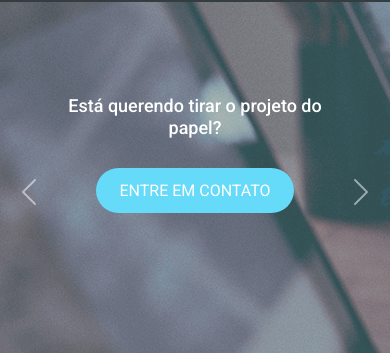
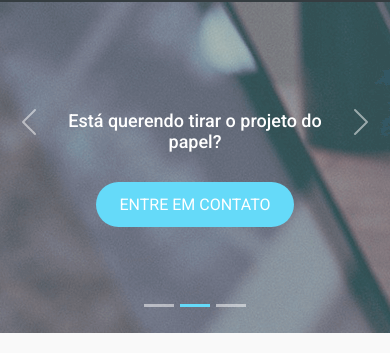
Before and after one commit to AndreGuilhermeADS/agency-bootstrap5, a plain HTML site: page index.html in a window 390 px wide. Shown: the part 89-442 px from the top of the page. Drawn offline with nearby package versions, Linux system fonts and the light colour scheme; a script that the page names is missing.

Commit message:
Update style.css

```diff
--- a/estilos/style.css
+++ b/estilos/style.css
@@ -629,11 +629,11 @@ header, .navbar{
     }
 
    #mainSlider{
-        margin-top: 70px;
+        margin-top: 0px;
    }
 
    #mainSlider .carousel-caption{
-     top: 20%;
+     top: 40%;
    }
 
     #mainSlider .carousel-caption p{
@@ -647,7 +647,7 @@ header, .navbar{
     }
 
      #img-item-1 {
-        background-image: var('../img/andre.png') !important;
+        background-image: var("../img/andre.png") !important;
         background-size: cover !important;
         background-position: center !important;
     }
```
